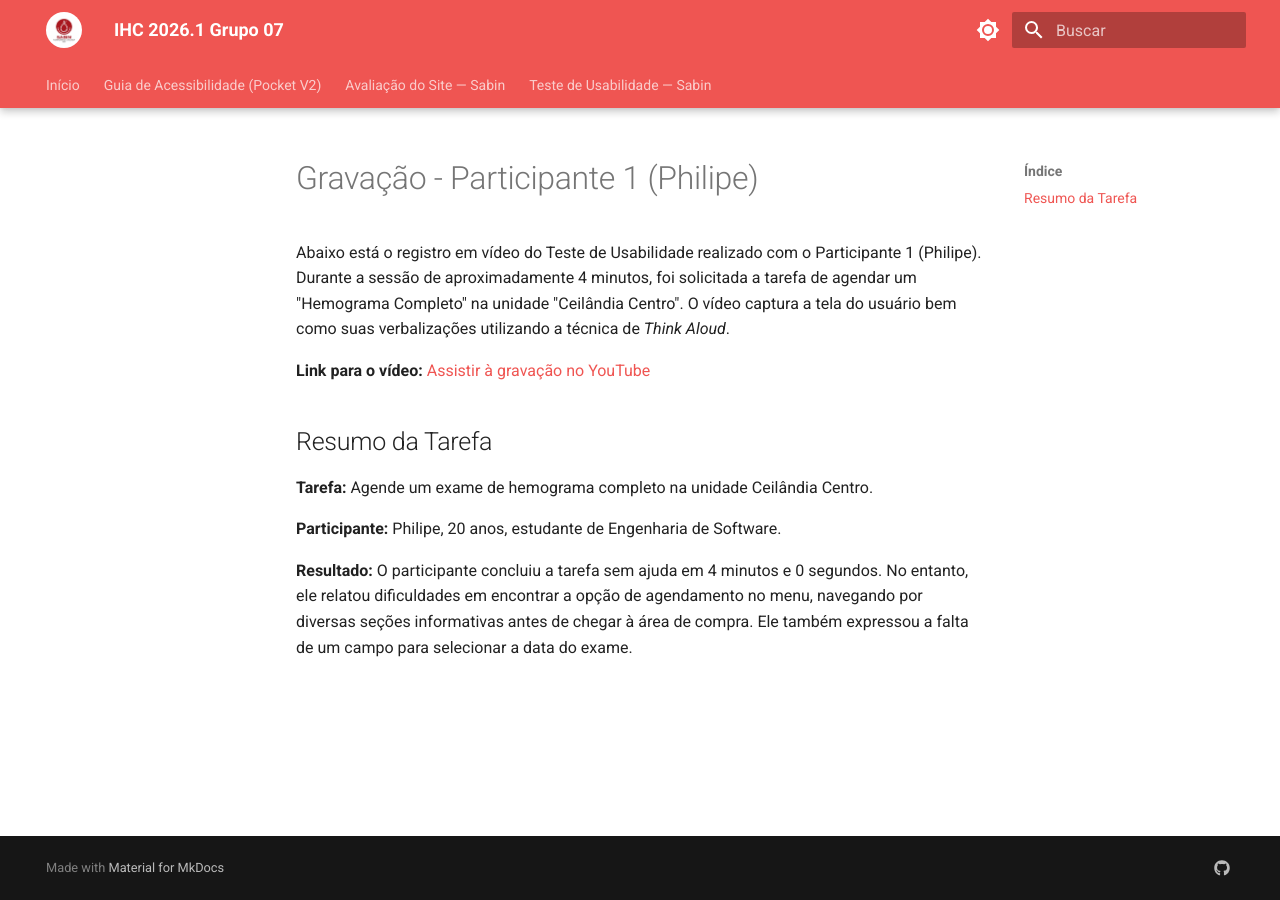
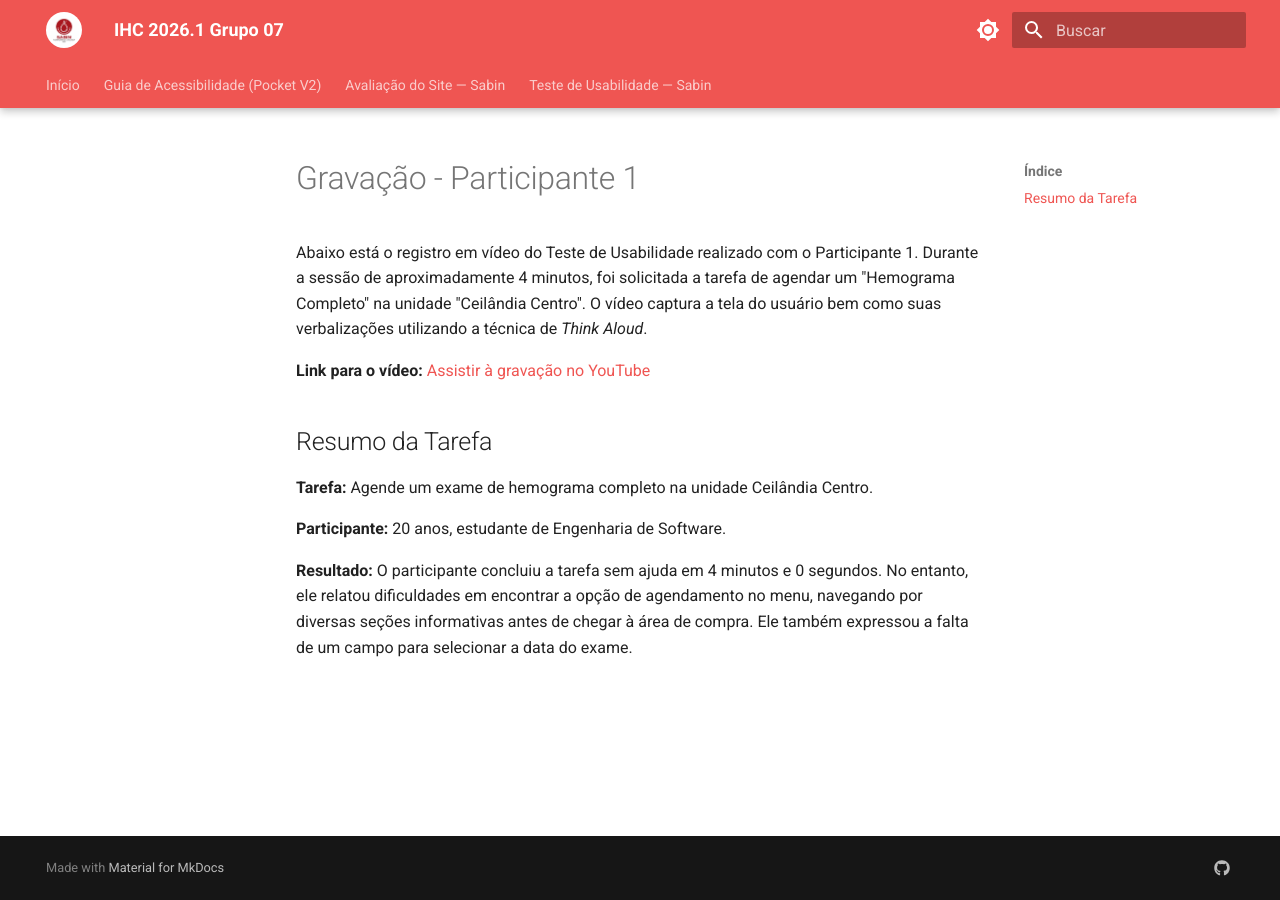
Before and after one commit to UnB-IHC/IHC_2026.1_Grupo07, an MkDocs documentation site: the page built from docs/ihc-sabin/teste-usabilidade/videos/P1/gravacao.md, in a window 1280 px wide. Built offline with MkDocs 1.6.1 and Material for MkDocs 9.7.7, drawn with Linux system fonts in a browser that asks for light colours.

```diff
--- a/docs/ihc-sabin/teste-usabilidade/videos/P1/gravacao.md
+++ b/docs/ihc-sabin/teste-usabilidade/videos/P1/gravacao.md
@@ -1,6 +1,6 @@
-# Gravação - Participante 1 (Philipe)
+# Gravação - Participante 1
 
-Abaixo está o registro em vídeo do Teste de Usabilidade realizado com o Participante 1 (Philipe). Durante a sessão de aproximadamente 4 minutos, foi solicitada a tarefa de agendar um "Hemograma Completo" na unidade "Ceilândia Centro". O vídeo captura a tela do usuário bem como suas verbalizações utilizando a técnica de *Think Aloud*.
+Abaixo está o registro em vídeo do Teste de Usabilidade realizado com o Participante 1. Durante a sessão de aproximadamente 4 minutos, foi solicitada a tarefa de agendar um "Hemograma Completo" na unidade "Ceilândia Centro". O vídeo captura a tela do usuário bem como suas verbalizações utilizando a técnica de *Think Aloud*.
 
 **Link para o vídeo:**
 [Assistir à gravação no YouTube](https://www.youtube.com/watch?v=pH2DjBRNKGs)
@@ -9,6 +9,6 @@
 
 **Tarefa:** Agende um exame de hemograma completo na unidade Ceilândia Centro.
 
-**Participante:** Philipe, 20 anos, estudante de Engenharia de Software.
+**Participante:** 20 anos, estudante de Engenharia de Software.
 
 **Resultado:** O participante concluiu a tarefa sem ajuda em 4 minutos e 0 segundos. No entanto, ele relatou dificuldades em encontrar a opção de agendamento no menu, navegando por diversas seções informativas antes de chegar à área de compra. Ele também expressou a falta de um campo para selecionar a data do exame.
```
